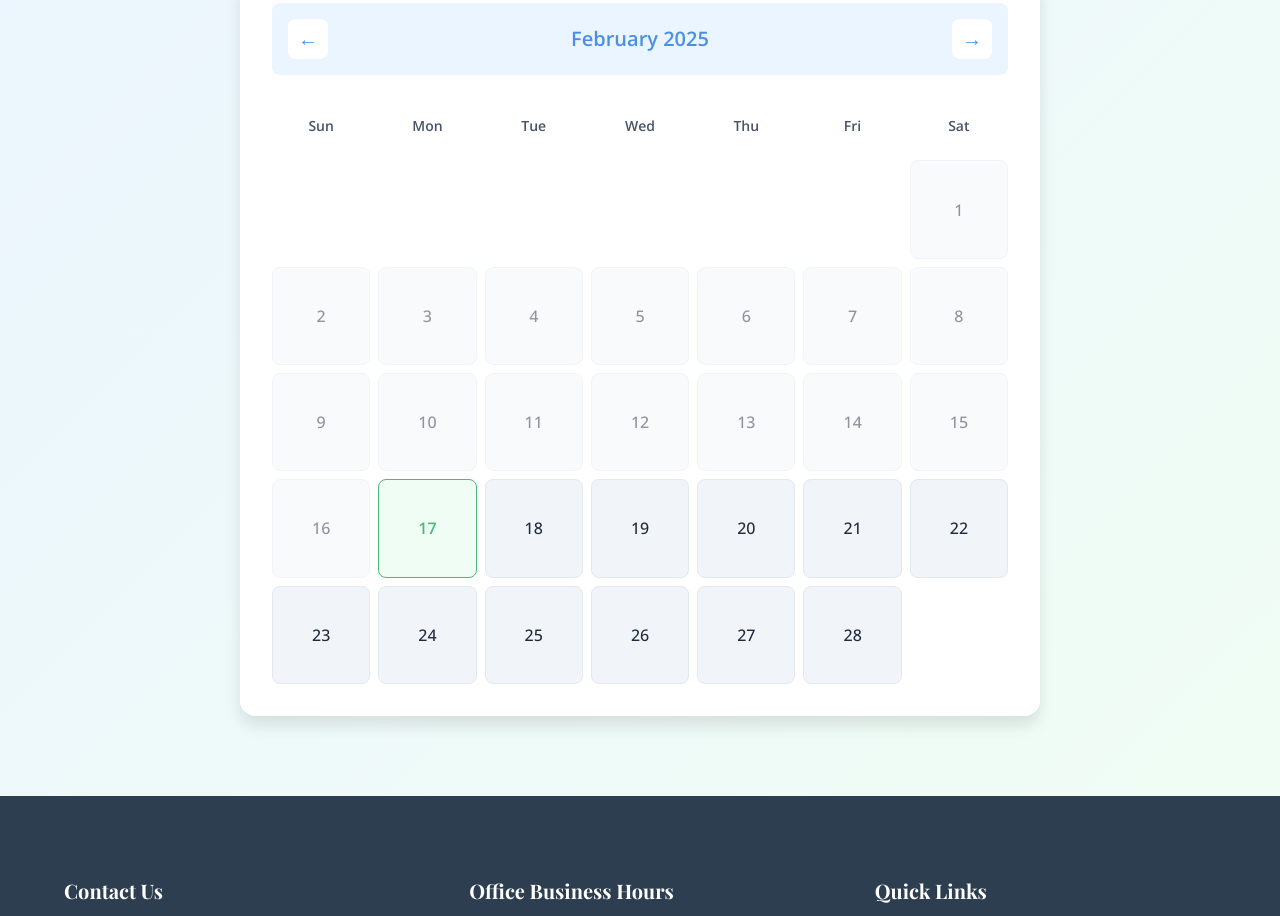
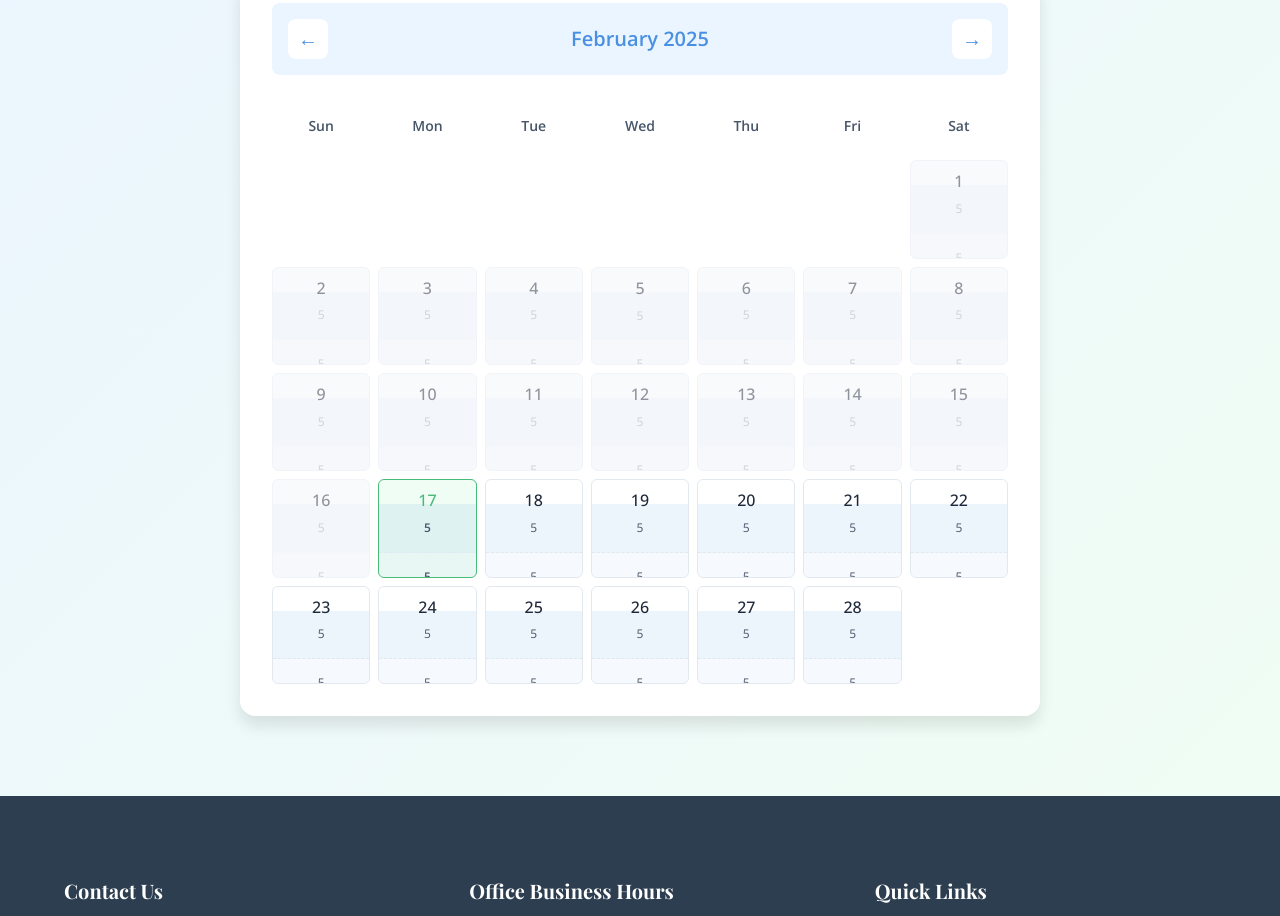
Before and after one commit to hwhw0780/cleaner, a website: page index.html in a window 1280 px wide. Shown: the part 4243-5159 px from the top of the page. Drawn offline with nearby package versions, Linux system fonts and the light colour scheme; no server answers.

Commit message:
Update calendar UI to show split view of morning and afternoon slots

```diff
--- a/script.js
+++ b/script.js
@@ -126,18 +126,50 @@ document.addEventListener('DOMContentLoaded', function() {
         for (let day = 1; day <= totalDays; day++) {
             const dayDiv = document.createElement('div');
             dayDiv.className = 'calendar-day';
-            dayDiv.textContent = day;
 
             const currentDay = new Date(year, month, day);
             const dateStr = `${year}-${(month + 1).toString().padStart(2, '0')}-${day.toString().padStart(2, '0')}`;
 
-            // Check slot availability
-            const morningSlots = checkSlotAvailability(dateStr, 'morning');
-            const afternoonSlots = checkSlotAvailability(dateStr, 'afternoon');
+            // Create day number element
+            const dayNumber = document.createElement('span');
+            dayNumber.className = 'day-number';
+            dayNumber.textContent = day;
+            dayDiv.appendChild(dayNumber);
 
-            // Disable past dates and fully booked dates
-            if (currentDay < new Date(today.getFullYear(), today.getMonth(), today.getDate()) ||
-                (morningSlots <= 0 && afternoonSlots <= 0)) {
+            // Create slots info container
+            const slotsInfo = document.createElement('div');
+            slotsInfo.className = 'slots-info';
+
+            // Add morning and afternoon slots
+            const morningSlots = document.createElement('div');
+            morningSlots.className = 'morning-slots';
+            const afternoonSlots = document.createElement('div');
+            afternoonSlots.className = 'afternoon-slots';
+
+            // Get slot availability
+            fetch(`/api/slots/${dateStr}`)
+                .then(response => response.json())
+                .then(slots => {
+                    morningSlots.textContent = `${slots.morning || 5}`;
+                    afternoonSlots.textContent = `${slots.afternoon || 5}`;
+
+                    // Disable if both slots are 0
+                    if ((slots.morning || 5) <= 0 && (slots.afternoon || 5) <= 0) {
+                        dayDiv.classList.add('disabled');
+                    }
+                })
+                .catch(error => {
+                    console.error('Error fetching slots:', error);
+                    morningSlots.textContent = '5';
+                    afternoonSlots.textContent = '5';
+                });
+
+            slotsInfo.appendChild(morningSlots);
+            slotsInfo.appendChild(afternoonSlots);
+            dayDiv.appendChild(slotsInfo);
+
+            // Disable past dates
+            if (currentDay < new Date(today.getFullYear(), today.getMonth(), today.getDate())) {
                 dayDiv.classList.add('disabled');
             } else {
                 // Check if this is today
--- a/styles.css
+++ b/styles.css
@@ -709,33 +709,71 @@ section {
 
 .calendar-day {
     aspect-ratio: 1;
+    padding: 0.5rem;
+    border: 1px solid var(--gray-200);
+    border-radius: var(--radius-sm);
+    cursor: pointer;
+    display: flex;
+    flex-direction: column;
+    align-items: center;
+    transition: all 0.2s;
+    position: relative;
+    overflow: hidden;
+}
+
+.calendar-day .day-number {
+    font-weight: 500;
+    margin-bottom: 0.25rem;
+    z-index: 1;
+}
+
+.calendar-day .slots-info {
+    width: 100%;
+    height: 100%;
+    position: absolute;
+    top: 1.5rem;
+    left: 0;
+    display: flex;
+    flex-direction: column;
+}
+
+.slots-info .morning-slots,
+.slots-info .afternoon-slots {
+    flex: 1;
     display: flex;
     align-items: center;
     justify-content: center;
-    background: var(--gray-100);
-    border: 1px solid var(--gray-200);
-    border-radius: var(--radius-md);
-    cursor: pointer;
-    transition: all 0.2s;
-    font-weight: 500;
-    font-size: 1rem;
-    padding: 0.5rem;
-}
-
-.calendar-day:not(.empty):not(.disabled):hover {
+    font-size: 0.75rem;
+    color: var(--gray-600);
+    padding: 0.25rem;
+}
+
+.slots-info .morning-slots {
+    background: rgba(74, 144, 226, 0.1);
+    border-bottom: 1px dashed var(--gray-200);
+}
+
+.slots-info .afternoon-slots {
+    background: rgba(74, 144, 226, 0.05);
+}
+
+.calendar-day.disabled .slots-info {
+    opacity: 0.5;
+}
+
+.calendar-day:hover:not(.empty):not(.disabled) {
+    border-color: var(--primary);
+    box-shadow: var(--shadow-sm);
+}
+
+.calendar-day.selected {
     background: var(--primary-light);
     border-color: var(--primary);
-    color: var(--primary);
-    transform: translateY(-1px);
-}
-
-.calendar-day.selected {
-    background: var(--primary);
-    color: var(--white);
-    border-color: var(--primary);
-    font-weight: 600;
-    transform: translateY(-1px);
-    box-shadow: var(--shadow-md);
+}
+
+.calendar-day.selected .slots-info .morning-slots,
+.calendar-day.selected .slots-info .afternoon-slots {
+    background: transparent;
 }
 
 .calendar-day.empty {
```
